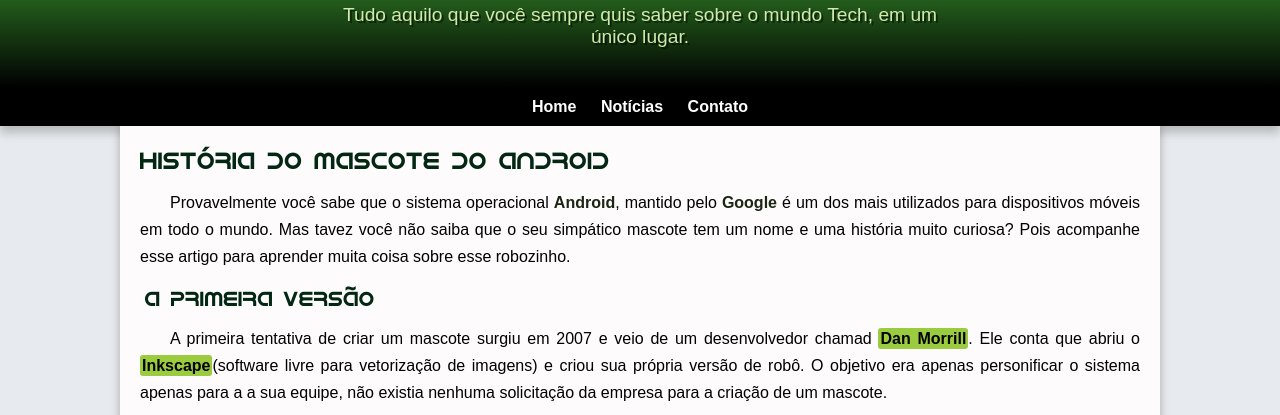
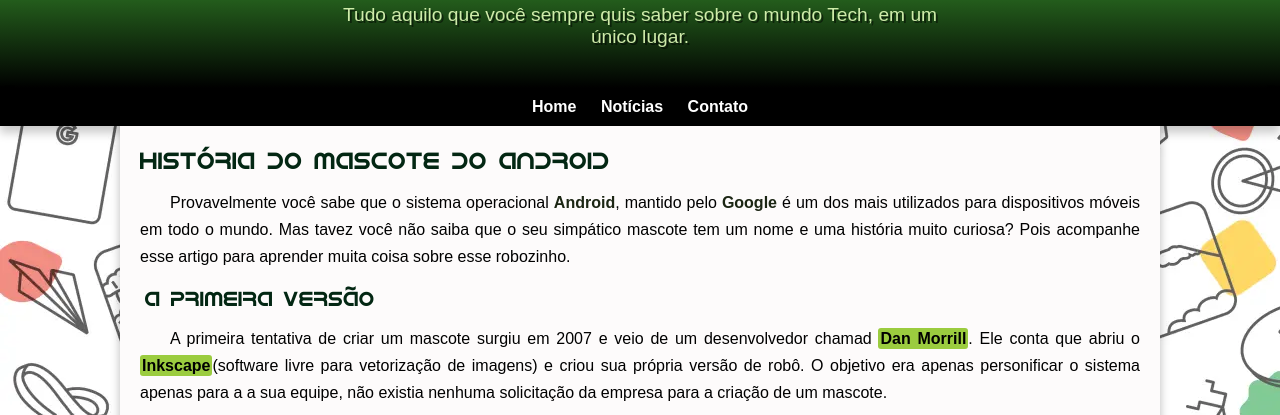
Before and after one commit to Mosheerr/projeto-android-2.0, a plain HTML site: page index.html in a window 1280 px wide. Shown: the part 143-558 px from the top of the page. Drawn offline with Linux system fonts and the light colour scheme.

Commit message:
adicionando imagem de fundo no body

```diff
--- a/style.css
+++ b/style.css
@@ -30,7 +30,7 @@
 }
 
 body{
-    background-color:rgb(231, 234, 238);
+    background-image: url(imagens/Google-birthday-Pixel-wallpaper-2.webp);
     font-family: var(--font-padrão);
 }
 header{
```
Also changed, not shown: imagens/Google-birthday-Pixel-wallpaper-2.webp (added).
